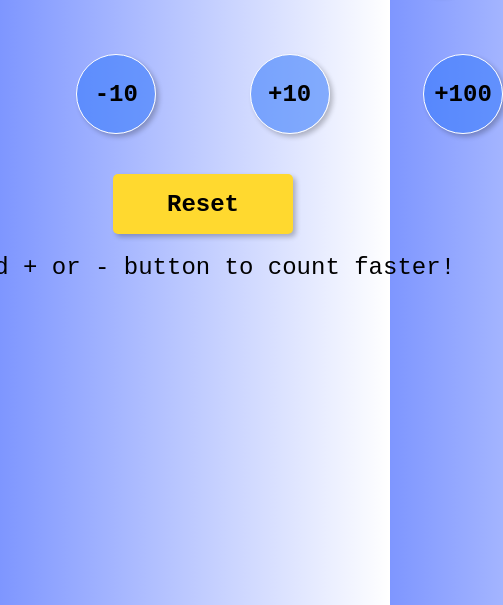
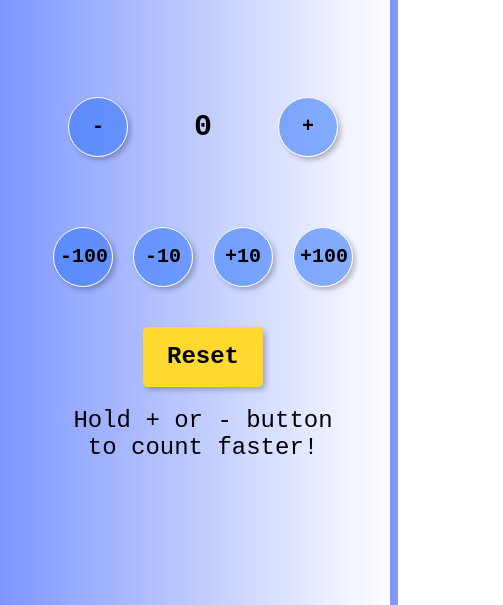
Before and after one commit to Nicolas-Tietz/Javascript-Counter, a plain HTML site: page index.html in a window 390 px wide. Shown: the part 255-860 px from the top of the page, 503 px wide, since content can reach past the window. Drawn offline with Linux system fonts and the light colour scheme.

Commit message:
Added Mobile Responsiveness

```diff
--- a/css/styles.css
+++ b/css/styles.css
@@ -30,7 +30,7 @@ body{
     transform:translateY(-30%);
 }
 h1{
-    font-size: 74px;
+    font-size: 4rem;
     text-align: center;
     font-weight: bold;
 
@@ -69,7 +69,7 @@ h2{
 
 .number{
     font-size: 48px;
-    width: 300px;
+    width: 40%;
     text-align: center;
     font-weight:bold;
 }
@@ -86,3 +86,30 @@ h2{
     box-shadow: 3px 3px 5px rgba(0,0,0,0.24);
     justify-content: center;
 }
+
+
+@media (max-width:480px){
+    .container{
+        transform:translateY(-0%);
+        width: 300px;
+    }
+    .number{
+        width: 30%;
+        font-size: 30px;
+    }
+
+    .operatorBtn{
+        width: 60px;
+        height: 60px;
+        font-size: 20px;
+    }
+    .resetBtn{
+        width: 120px;
+        height: 60px;
+    }
+
+
+    .counter{
+        width: 100%;
+    }
+}
--- a/js/script.js
+++ b/js/script.js
@@ -137,37 +137,37 @@ window.onload = function(){
 
 
     //Plus Button Events
-    plusButton.addEventListener('mousedown',()=>{
+    plusButton.addEventListener('pointerdown',()=>{
         startTimer('+');
     })
 
-    plusButton.addEventListener('mouseup',()=>{
+    plusButton.addEventListener('pointerup',()=>{
         clearTwo(timerStart,holdLoop);
         HoldSpeed=100;
         count++;
         updateCount(count);
     })
 
-    plusButton.addEventListener('mouseout',()=>{
+    plusButton.addEventListener('pointerout',()=>{
         clearTwo(timerStart,holdLoop);
         HoldSpeed = 100;
     })
 
     //Minus Button Events
 
-    minusButton.addEventListener('mousedown',()=>{
+    minusButton.addEventListener('pointerdown',()=>{
         startTimer('-')
     })
 
 
-    minusButton.addEventListener('mouseup',()=>{
+    minusButton.addEventListener('pointerup',()=>{
         clearTwo(timerStart,holdLoop);
         HoldSpeed = 100;
         count--;
         updateCount(count);
     })
 
-    minusButton.addEventListener('mouseout',()=>{
+    minusButton.addEventListener('pointerout',()=>{
         clearTwo(timerStart,holdLoop)
         HoldSpeed = 100;
 
```
Also changed, not shown: 1 other file.
